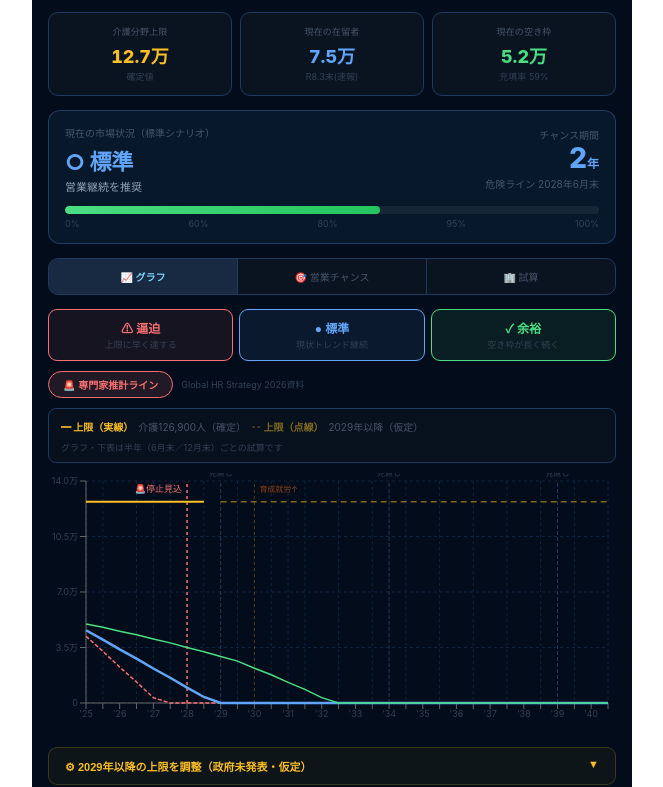
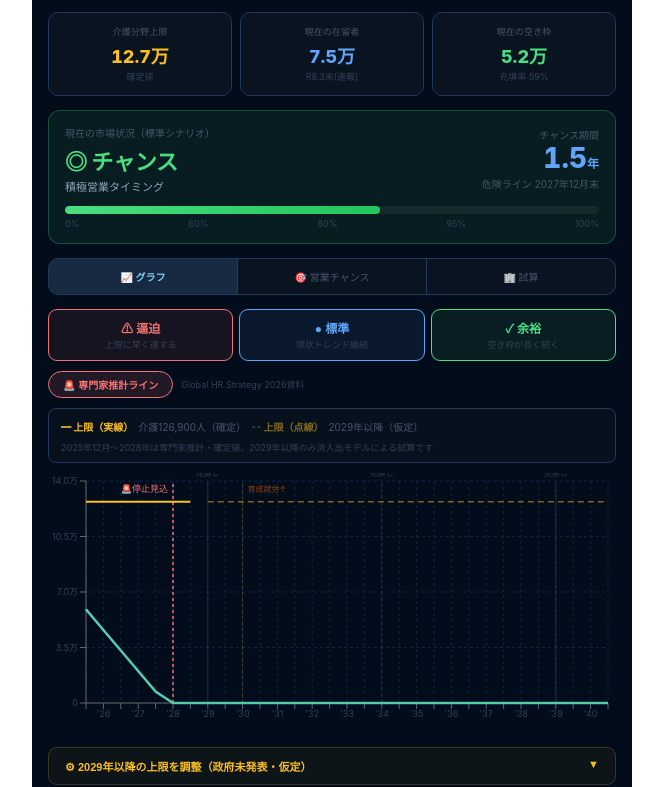
Before and after one commit to jimu1astation-prog/kaigo-simulator, a React (Vite) app: page / in a window 1280 px wide. Shown: the part 494-1281 px from the top of the page, without its empty margins (308-971 px from the left). Built offline with nearby package versions, Linux system fonts and the light colour scheme.

Commit message:
計算起点を修正：2025-2028は専門家推計・確定値を採用、2029年以降のみ流入出モデルで試算

```diff
--- a/src/App.jsx
+++ b/src/App.jsx
@@ -13,7 +13,10 @@ const REVIEW_YEARS = [2029, 2034, 2039];
 function buildPeriods(startYear, endYear) {
   const periods = [];
   for (let year = startYear; year <= endYear; year++) {
+    // 開始年の6月末は信頼できる実測値が無いため対象外（12月末データから開始）
+    if (year !== startYear) {
       periods.push({ year, half: 1, label: `${year}年6月末`, key: `${year}-1` });
+    }
     periods.push({ year, half: 2, label: `${year}年12月末`, key: `${year}-2` });
   }
   return periods;
@@ -29,6 +32,19 @@ const EXPERT_FORECAST = [
   { period: "2027年12月末", vacancy: 7209,  residents: 119691 },
   { period: "2028年3月",    vacancy: 0,     residents: 126900, danger: true },
 ];
+
+// 2025年12月末〜2028年12月末は専門家推計・確定値（出入国在留管理庁速報値等）をそのまま採用する。
+// この期間は流入出の仮定モデルではなく、実測・外挿ベースの数値を表示する（3シナリオ共通）。
+// 2029年以降のみ、下の流入出モデルによる試算を行う。
+const HISTORICAL_RESIDENTS = {
+  "2025-2": 67871,
+  "2026-1": 80826,
+  "2026-2": 93781,
+  "2027-1": 106736,
+  "2027-2": 119691,
+  "2028-1": 126900,
+  "2028-2": 126900,
+};
 
 const SCENARIOS = {
   hippaku:  { label: "逼迫", sublabel: "上限に早く達する", color: "#f87171", inMult: 1.25, outMult: 0.8,  icon: "⚠" },
@@ -69,36 +85,48 @@ function simulate(p, scenarioKey) {
   let directEntryAnnual = p.directEntryBase;
 
   PERIODS.forEach(({ year, half, label, key }) => {
-    const cap       = getCap(year, p);
-    const confirmed = year <= CONFIRMED_CAP_UNTIL;
+    const cap          = getCap(year, p);
+    const confirmed    = year <= CONFIRMED_CAP_UNTIL;
+    const histValue     = HISTORICAL_RESIDENTS[key];
+    const isHistorical  = histValue != null && year <= CONFIRMED_CAP_UNTIL;
 
+    let traineeConv = null, direct = null, ikuseiroConv = null, totalInflow = null;
+    let repatriate  = null, kaishou = null, totalOutflow = null;
+    let newResidents;
+
+    if (isHistorical) {
+      // 実測・専門家推計値をそのまま採用（シナリオ間で差は出さない）
+      newResidents = histValue;
+    } else {
       const traineeAnnualGrad = Math.round(p.traineeKaigoResidents / 3);
       const traineeConvAnnual = Math.round(traineeAnnualGrad * (p.traineeConvRate / 100) * sc.inMult);
-    const traineeConv       = Math.round(traineeConvAnnual / 2);
+      traineeConv = Math.round(traineeConvAnnual / 2);
 
-    const direct = Math.round((directEntryAnnual * sc.inMult) / 2);
+      direct = Math.round((directEntryAnnual * sc.inMult) / 2);
 
-    let ikuseiroConv = 0;
+      ikuseiroConv = 0;
       if (year >= p.ikuseiroTransferStart) {
         const yt = year - p.ikuseiroTransferStart;
         const ikuseiroAnnual = Math.round(p.ikuseiroInitial * Math.pow(1 + p.ikuseiroGrowth / 100, yt) * sc.inMult);
         ikuseiroConv = Math.round(ikuseiroAnnual / 2);
       }
 
-    const totalInflow  = traineeConv + direct + ikuseiroConv;
-    const repatriate   = Math.round(residents * (p.repatriateRate / 100 / 2) * sc.outMult);
-    const kaishou      = Math.round(residents * (p.kaishouRate    / 100 / 2) * sc.outMult);
-    const totalOutflow = repatriate + kaishou;
+      totalInflow  = traineeConv + direct + ikuseiroConv;
+      repatriate   = Math.round(residents * (p.repatriateRate / 100 / 2) * sc.outMult);
+      kaishou      = Math.round(residents * (p.kaishouRate    / 100 / 2) * sc.outMult);
+      totalOutflow = repatriate + kaishou;
 
-    const newResidents = Math.min(Math.max(0, residents + totalInflow - totalOutflow), cap);
-    const vacancy       = Math.max(0, cap - newResidents);
-    const fillRate       = Math.round((newResidents / cap) * 100);
-    const chance          = fillRate >= 95 ? "danger" : fillRate >= 80 ? "caution" : fillRate >= 60 ? "normal" : "good";
+      newResidents = Math.min(Math.max(0, residents + totalInflow - totalOutflow), cap);
+    }
+
+    const vacancy  = Math.max(0, cap - newResidents);
+    const fillRate = Math.round((newResidents / cap) * 100);
+    const chance   = fillRate >= 95 ? "danger" : fillRate >= 80 ? "caution" : fillRate >= 60 ? "normal" : "good";
 
     rows.push({
       year, half, label, key,
-      cap, confirmed, residents: Math.round(residents),
-      vacancy, fillRate, chance,
+      cap, confirmed, residents: Math.round(newResidents),
+      vacancy, fillRate, chance, historical: isHistorical,
       traineeConv, direct, ikuseiroConv, totalInflow,
       repatriate, kaishou, totalOutflow,
     });
@@ -188,7 +216,8 @@ export default function App() {
 
   const currentVacancy  = Math.max(0, CONFIRMED_CAP - p.currentResidents);
   const currentFill     = Math.round((p.currentResidents / CONFIRMED_CAP) * 100);
-  const currentChance   = CHANCE_META[all.standard[0]?.chance ?? "good"];
+  const currentChanceKey = currentFill >= 95 ? "danger" : currentFill >= 80 ? "caution" : currentFill >= 60 ? "normal" : "good";
+  const currentChance   = CHANCE_META[currentChanceKey];
   const chanceHalfYears = all.standard.filter(r => r.fillRate < 80).length;
   const chanceYearsDisplay = chanceHalfYears % 2 === 0 ? String(chanceHalfYears / 2) : (chanceHalfYears / 2).toFixed(1);
   const dangerRow       = all.standard.find(r => r.fillRate >= 90);
@@ -226,7 +255,7 @@ export default function App() {
             </div>
           </div>
         </div>
-        <div style={{ fontSize:10, color:"#475569", marginTop:6, marginLeft:46 }}>2025–2040（半年ごと）　社内営業判断用</div>
+        <div style={{ fontSize:10, color:"#475569", marginTop:6, marginLeft:46 }}>2025年12月–2040年（半年ごと）　社内営業判断用</div>
       </div>
 
       {/* 警告バナー */}
@@ -366,7 +395,7 @@ export default function App() {
               <span style={{ color:"rgba(251,191,36,0.5)", fontWeight:700 }}>╌ 上限（点線）</span>
               <span style={{ color:"#475569" }}>　2029年以降（仮定）</span>
             </div>
-            <div style={{ fontSize:9, color:"#334155", marginTop:4 }}>グラフ・下表は半年（6月末／12月末）ごとの試算です</div>
+            <div style={{ fontSize:9, color:"#334155", marginTop:4 }}>2025年12月〜2028年は専門家推計・確定値、2029年以降のみ流入出モデルによる試算です</div>
           </div>
 
           <ResponsiveContainer width="100%" height={260}>
@@ -456,7 +485,7 @@ export default function App() {
           </div>
 
           <div style={{ fontSize:10, color:"#475569", marginBottom:8 }}>
-            シミュレーション結果（標準シナリオ・半年ごと）　充填率:
+            シミュレーション結果（半年ごと・2025-2028は専門家推計、2029以降は試算）　充填率:
             <span style={{ color:"#4ade80" }}> ◎60%未満</span>
             <span style={{ color:"#60a5fa" }}> ○60〜80%</span>
             <span style={{ color:"#fbbf24" }}> △80〜95%</span>
@@ -477,14 +506,15 @@ export default function App() {
                   const y = all.yoyu[i];
                   const isReview  = REVIEW_YEARS.includes(row.year);
                   const isDanger2028 = row.year === 2028;
+                  const isHistorical = row.historical;
                   const cm = CHANCE_META[row.chance];
                   return (
                     <tr key={row.key} style={{
-                      background: isDanger2028 ? "rgba(239,68,68,0.08)" : isReview ? "rgba(251,191,36,0.04)" : "transparent",
-                      borderLeft: isDanger2028 ? "2px solid #f87171" : isReview ? "2px solid #fbbf24" : "2px solid transparent"
+                      background: isDanger2028 ? "rgba(239,68,68,0.08)" : isReview ? "rgba(251,191,36,0.04)" : isHistorical ? "rgba(96,165,250,0.04)" : "transparent",
+                      borderLeft: isDanger2028 ? "2px solid #f87171" : isReview ? "2px solid #fbbf24" : isHistorical ? "2px solid #60a5fa" : "2px solid transparent"
                     }}>
-                      <td style={{ padding:"7px 5px", color: isDanger2028 ? "#f87171" : isReview ? "#fbbf24" : "#64748b", fontWeight: (isDanger2028||isReview) ? 700 : 400, fontVariantNumeric:"tabular-nums", whiteSpace:"nowrap" }}>
-                        {row.label}{isDanger2028 ? " 🚨" : isReview ? " ★" : ""}
+                      <td style={{ padding:"7px 5px", color: isDanger2028 ? "#f87171" : isReview ? "#fbbf24" : isHistorical ? "#7dd3fc" : "#64748b", fontWeight: (isDanger2028||isReview) ? 700 : 400, fontVariantNumeric:"tabular-nums", whiteSpace:"nowrap" }}>
+                        {row.label}{isDanger2028 ? " 🚨" : isReview ? " ★" : isHistorical ? " 📊" : ""}
                       </td>
                       <td style={{ padding:"7px 5px", textAlign:"right", color: row.year <= CONFIRMED_CAP_UNTIL ? "#fbbf24" : "rgba(251,191,36,0.4)", fontSize:9, fontVariantNumeric:"tabular-nums" }}>
                         {fmtK(row.cap)}{row.year > CONFIRMED_CAP_UNTIL ? "仮" : ""}
@@ -497,9 +527,17 @@ export default function App() {
                           {row.fillRate}%
                         </span>
                       </td>
+                      {isHistorical ? (
+                        <td colSpan={3} style={{ padding:"7px 5px", textAlign:"center", fontSize:9, color:"#7dd3fc" }}>
+                          専門家推計（3シナリオ共通）
+                        </td>
+                      ) : (
+                        <>
                           <td style={{ padding:"7px 5px", textAlign:"center", fontSize:9, color:CHANCE_META[h.chance].color }}>{CHANCE_META[h.chance].label}</td>
                           <td style={{ padding:"7px 5px", textAlign:"center", fontSize:9, color:cm.color }}>{cm.label}</td>
                           <td style={{ padding:"7px 5px", textAlign:"center", fontSize:9, color:CHANCE_META[y.chance].color }}>{CHANCE_META[y.chance].label}</td>
+                        </>
+                      )}
                     </tr>
                   );
                 })}
@@ -581,7 +619,7 @@ export default function App() {
         {openSection === "flow" && (
           <div style={{ background:"rgba(255,255,255,0.02)", border:"1px solid #1e3a5f", borderTop:"none", borderRadius:"0 0 9px 9px", padding:"16px" }}>
             <div style={{ fontSize:10, color:"#334155", marginBottom:14, lineHeight:1.7 }}>
-              在留者数・上限は実績値固定。流入・流出の仮定値を調整できます。（年間ベースの数値を半年ごとに按分して計算します）
+              2025年12月末〜2028年12月末は専門家推計・確定値をそのまま使用。ここで調整する仮定値は2029年以降の試算にのみ反映されます。
             </div>
             <SliderRow label="技能実習介護 在留者総数" value={p.traineeKaigoResidents}
               min={5000} max={40000} step={100} unit="人"
@@ -624,7 +662,7 @@ export default function App() {
           <div>・受入れ見込数の充足率：58.9%（同資料）</div>
           <div>・上限126,900人：介護分野別運用方針（全体805,700人とは別、令和8年1月閣議決定）</div>
           <div>・専門家推計：Global HR Strategy 2026年上半期資料</div>
-          <div>・シミュレーションは2025〜2040年を半年（6月末／12月末）単位で試算。年間ベースの仮定値は単純に2分割</div>
+          <div>・2025年12月末〜2028年12月末は上記専門家推計・確定値をそのまま採用（3シナリオ共通）。2029年以降のみ、下記の流入出仮定に基づく試算値（半年ベースは年間仮定値を単純に2分割）</div>
           <div>・2029年以降の上限・シナリオラインは仮定値（点線）</div>
           <div style={{ color:"#f87171", marginTop:4 }}>・本ツールは社内営業判断用。外部開示・行政提出には使用不可</div>
         </div>
```
Lines whose indentation alone changed are shown as unchanged.
